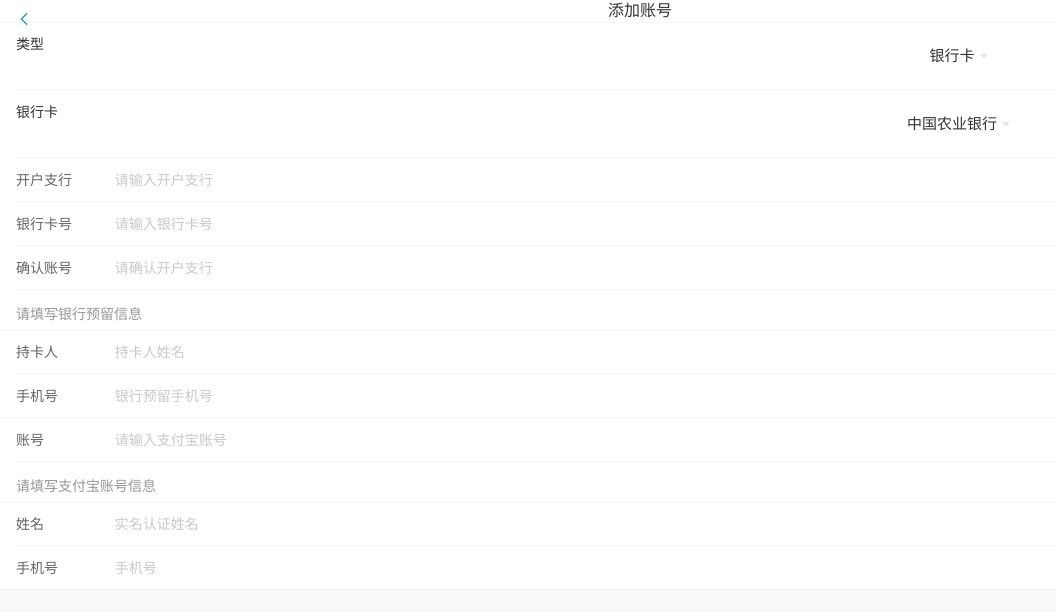
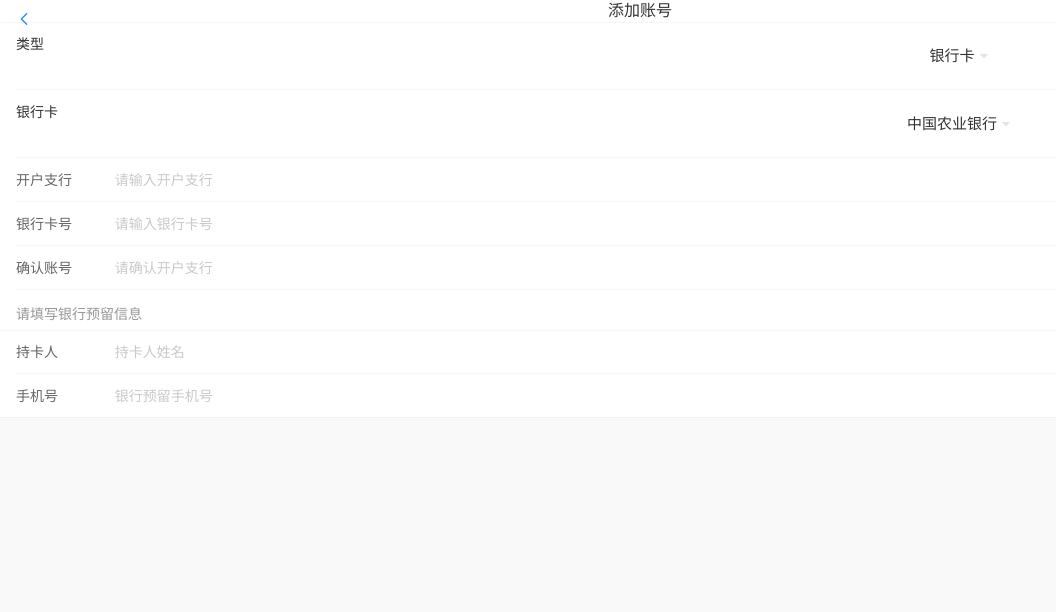
Before and after one commit to shanyulin001/ilovemytree, a Vue app: page /addaccount in a window 1280 px wide. Shown: the top 612 px of the page, without its empty margins (0-1056 px from the left). Built offline with nearby package versions, Linux system fonts and the light colour scheme.

Commit message:
11.13.9.38

```diff
--- a/src/views/user/addaccount.vue
+++ b/src/views/user/addaccount.vue
@@ -20,7 +20,7 @@
                     </van-dropdown-menu>
                 </van-cell>
                 <!-- 银行卡时显示的页面 -->
-                <div :v-if="value1==0">
+                <div v-if="value1==0">
                     <div class="withbankcard">
                         <van-cell title="银行卡">
                             <van-dropdown-menu>
@@ -36,7 +36,7 @@
                         </van-cell-group>
                     </div>
                 </div>
-                <div :v-else-if="value1==1">
+                <div v-else>
                         <!-- 支付宝时显示的页面 -->
                     <div class="withalipay">
                         <van-field v-model="username" clearable label="账号" placeholder="请输入支付宝账号"/>
```
